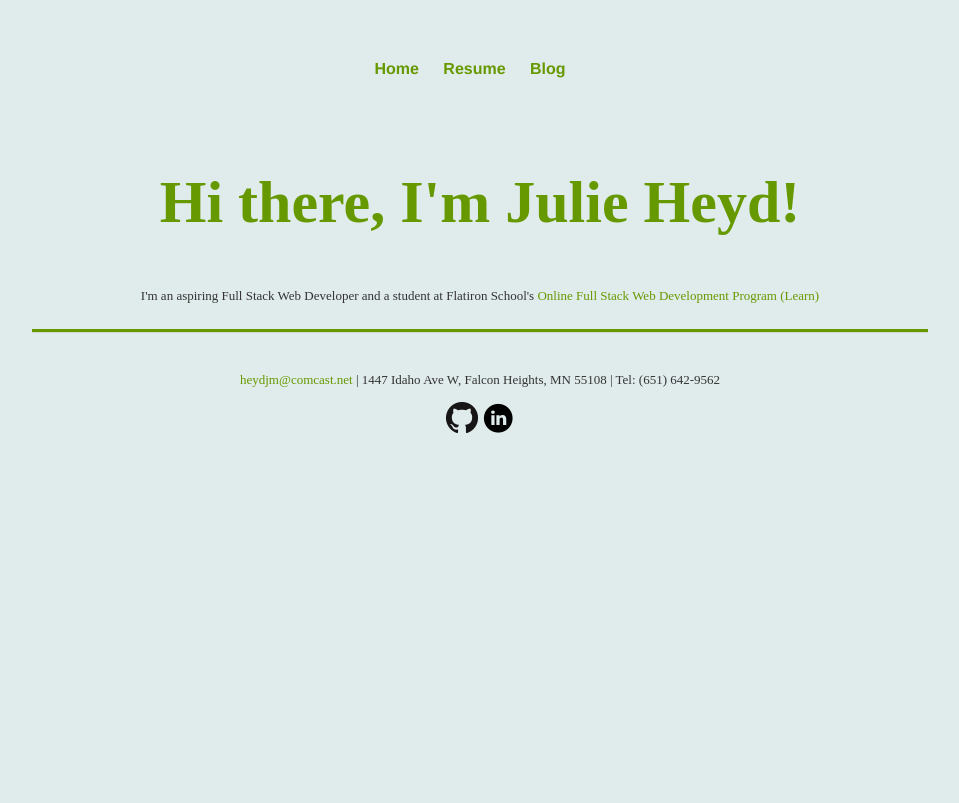
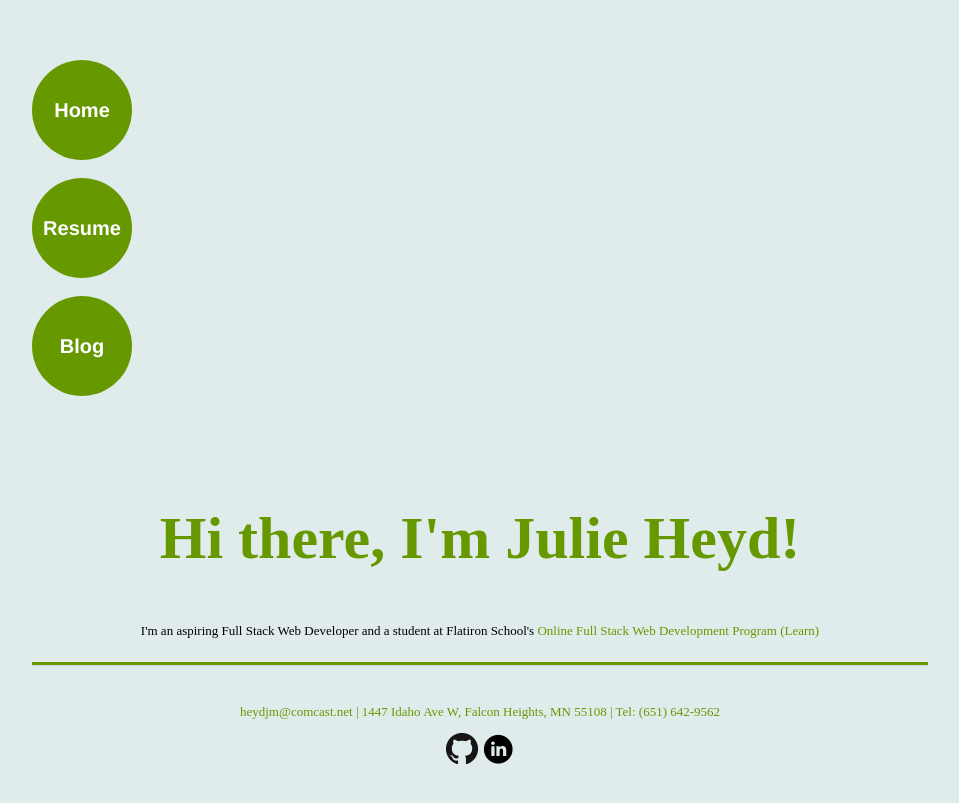
Before and after one commit to jmheyd/jmheyd.github.io, a Jekyll site: the page built from index.html, in a window 1280 px wide. Shown: the top 803 px of the page, without its empty margins (160-1119 px from the left). Built offline with Jekyll 4.4.1, drawn with Linux system fonts in a browser that asks for light colours; some web fonts are replaced.

Commit message:
trying round buttons

```diff
--- a/_layouts/default.html
+++ b/_layouts/default.html
@@ -17,9 +17,9 @@
 
 			<nav>
 	    		<ul>
-	        		<li><a href="/">Home</a></li>
-	        		<li><a href="/../resume.html">Resume</a></li>
-	        		<li><a href="/blog">Blog</a></li>
+	        		<li><a href="/" class="button" >Home</a></li>
+	        		<li><a href="/../resume.html" class="button">Resume</a></li>
+	        		<li><a href="/blog" class="button" >Blog</a></li>
 	    		</ul>
 			</nav>
 			<div class="container">
--- a/css/main.css
+++ b/css/main.css
@@ -28,7 +28,18 @@ h1 {
     font-family: 'Crushed', cursive;
 }
 
-/*button {
+.button{
+    display:block;
+    width:100px;
+    height:100px;
+    border-radius:50px;
+    font-size:20px;
+    color:#fff;
+    line-height:100px;
+    text-align:center;
+    background:#669900;
+}
+/*.button {
     font-size: 1.5em;
     border-radius: 15px;
     background-color: #669900;
@@ -39,7 +50,7 @@ h1 {
     text-decoration: none;
     display: inline-block;
     width: 15%;
-}
+}*/
 
 li button {
     color: white;
```
